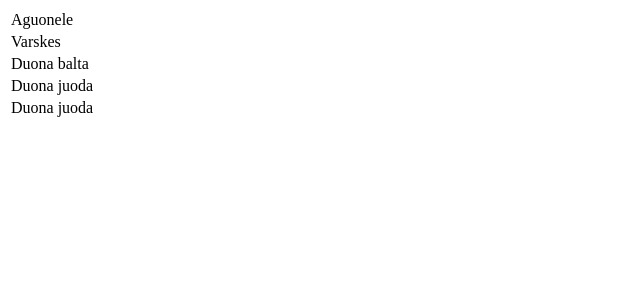
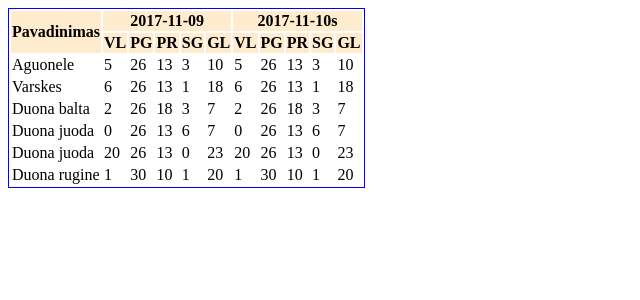
Before and after one commit to Gyt1s/bakery, a PHP site: page / in a window 1280 px wide. Shown: the top 300 px of the page, without its empty margins (0-640 px from the left). Run offline with PHP 8.4, Linux system fonts and the light colour scheme.

Commit message:
added products

```diff
--- a/css/app.css
+++ b/css/app.css
@@ -0,0 +1,16 @@
+@import url(https://fonts.googleapis.com/css?family=Open+Sans)
+
+body
+{
+	font-family: 'Open Sans', sans-serif
+}
+
+.table
+{
+	border: 1px solid blue;
+}
+.table-header
+{
+	background: blanchedalmond;
+    font-weight: 600
+}
--- a/index.php
+++ b/index.php
@@ -1,13 +1,31 @@
 <!DOCTYPE html>
 <html>
 <head>
+
 	<title>bakery</title>
 	<link rel="stylesheet" href="css/app.css">
+
 </head>
 <body>
-<table>
-	<thead>
-
+<table class="table">
+	<thead class="table-header">
+		<tr>
+			<th rowspan="2"> Pavadinimas</th>
+			<th colspan="5">2017-11-09 </th>
+			<th colspan="5">2017-11-10s</th>
+		</tr>
+		<tr>
+			<th>VL</th> <!--Vakarykstis likutis-->
+			<th>PG</th> <!--Pagaminta-->
+			<th>PR</th> <!--Parduota-->
+			<th>SG</th> <!--Sugadinta-->
+			<th>GL</th> <!--Galutinis likutis-->
+			<th>VL</th> <!--Vakarykstis likutis-->
+			<th>PG</th> <!--Pagaminta-->
+			<th>PR</th> <!--Parduota-->
+			<th>SG</th> <!--Sugadinta-->
+			<th>GL</th> <!--Galutinis likutis-->
+		</tr>
 
 	</thead>
 
@@ -16,30 +34,95 @@
 		<tr>
 
 			<td>Aguonele</td>
+			<td>5</td>
+			<td>26</td>
+			<td>13</td>
+			<td>3</td>
+			<td>10</td>
+			<td>5</td>
+			<td>26</td>
+			<td>13</td>
+			<td>3</td>
+			<td>10</td>
 
 		</tr>
 
 		<tr>
 
 			<td>Varskes</td>
+			<td>6</td>
+			<td>26</td>
+			<td>13</td>
+			<td>1</td>
+			<td>18</td>
+			<td>6</td>
+			<td>26</td>
+			<td>13</td>
+			<td>1</td>
+			<td>18</td>
 
 		</tr>
 
 		<tr>
 
 			<td>Duona balta </td>
+			<td>2</td>
+			<td>26</td>
+			<td>18</td>
+			<td>3</td>
+			<td>7</td>
+			<td>2</td>
+			<td>26</td>
+			<td>18</td>
+			<td>3</td>
+			<td>7</td>
 
 		</tr>
 
 		<tr>
 
 			<td>Duona juoda</td>
+			<td>0</td>
+			<td>26</td>
+			<td>13</td>
+			<td>6</td>
+			<td>7</td>
+			<td>0</td>
+			<td>26</td>
+			<td>13</td>
+			<td>6</td>
+			<td>7</td>
+		</tr>
+
+		<tr>
+
+			<td>Duona juoda</td>
+			<td>20</td>
+			<td>26</td>
+			<td>13</td>
+			<td>0</td>
+			<td>23</td>
+			<td>20</td>
+			<td>26</td>
+			<td>13</td>
+			<td>0</td>
+			<td>23</td>
 
 		</tr>
 
 		<tr>
 
-			<td>Duona juoda</td>
+			<td>Duona rugine</td>
+			<td>1</td>
+			<td>30</td>
+			<td>10</td>
+			<td>1</td>
+			<td>20</td>
+			<td>1</td>
+			<td>30</td>
+			<td>10</td>
+			<td>1</td>
+			<td>20</td>
 
 		</tr>
 
```
